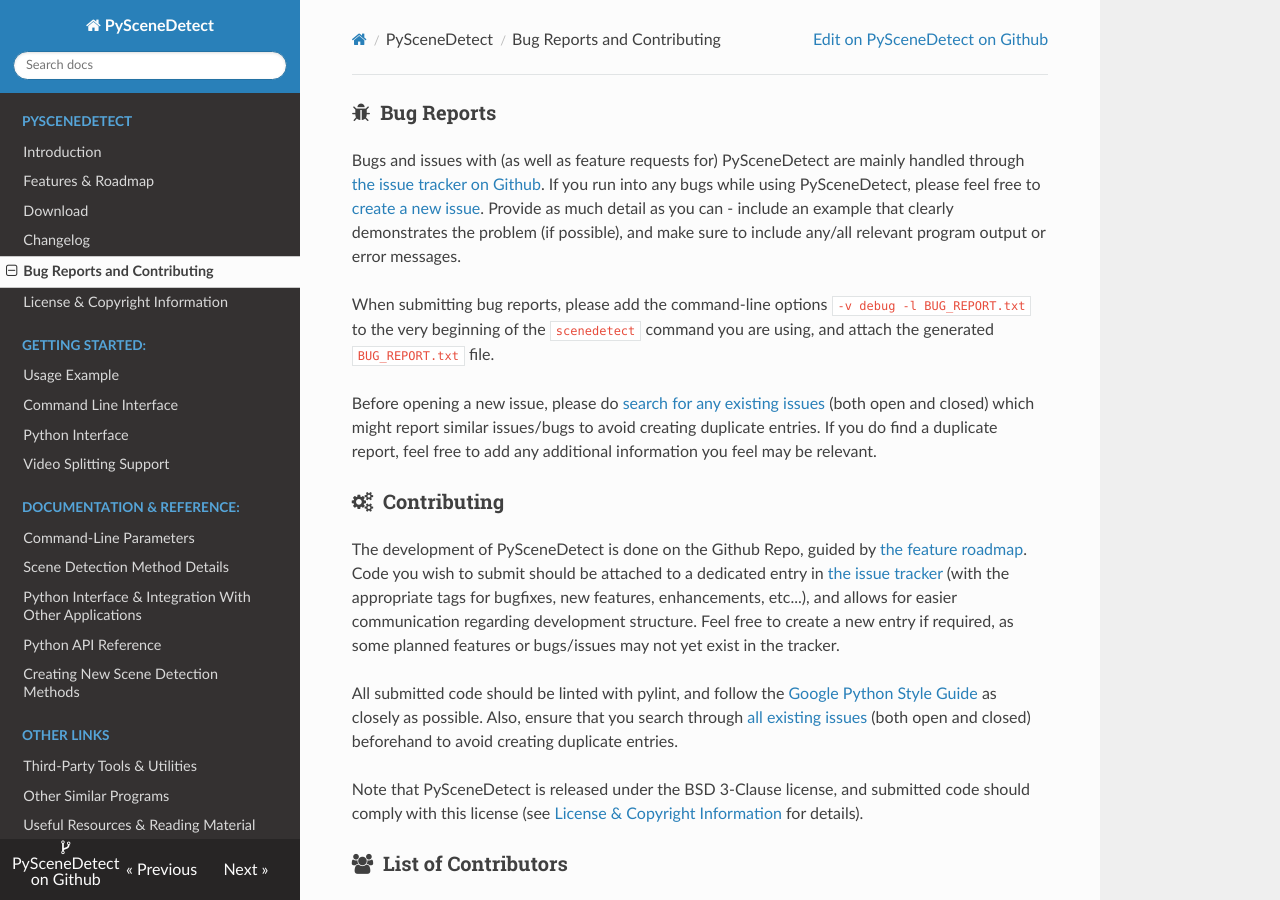
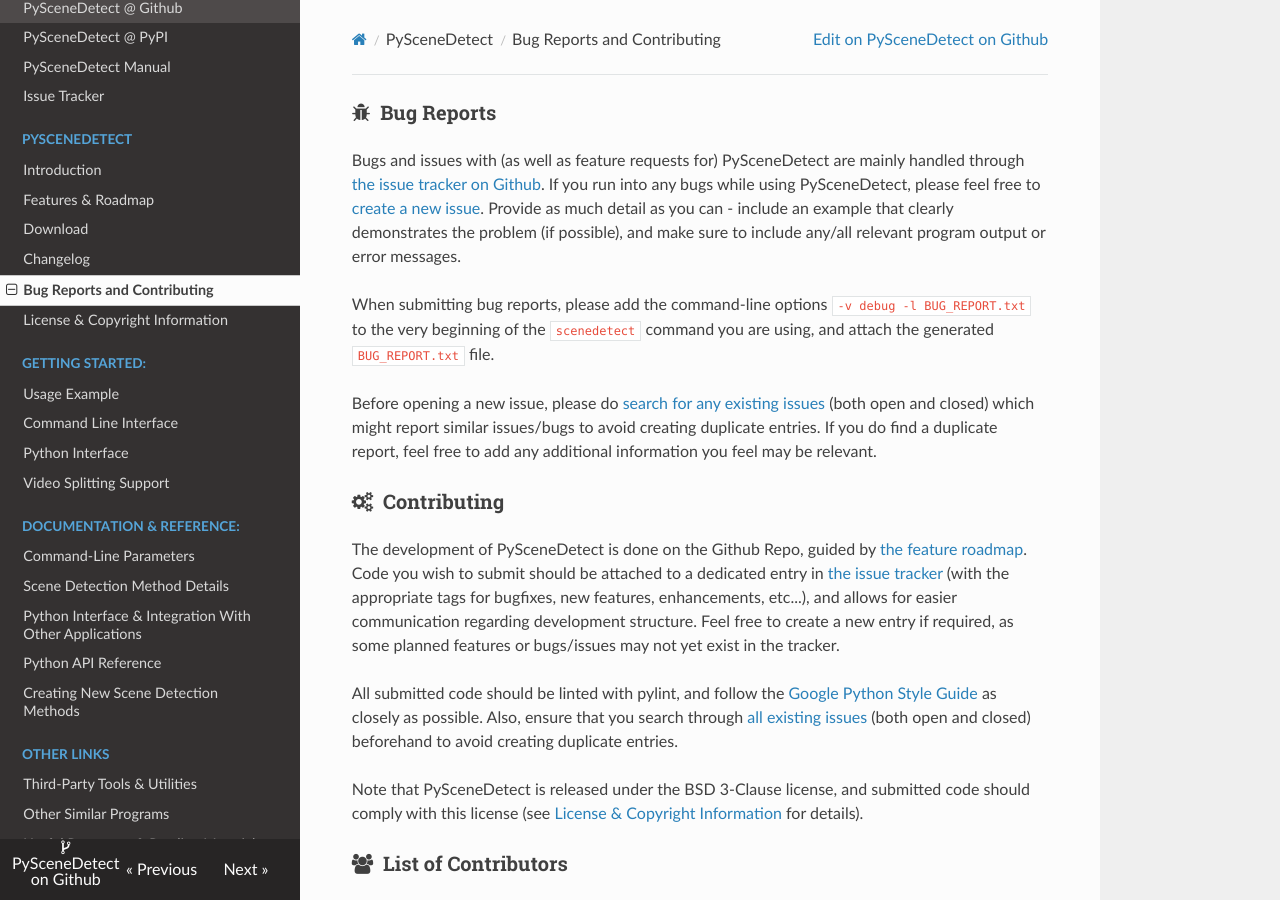
Before and after one commit to vovamushak/PySceneDetect, an MkDocs documentation site: the page built from docs/contributing.md, in a window 1280 px wide and 900 px high. Built offline with MkDocs 1.6.1, drawn with Linux system fonts in a browser that asks for light colours; nearby versions of some CDN libraries; old or Windows-style settings are respelled for this version of MkDocs.

Commit message:
Add links as recommended by HN feedback.

```diff
--- a/mkdocs.yml
+++ b/mkdocs.yml
@@ -11,6 +11,11 @@ theme: readthedocs
 google_analytics: ['UA-72551323-1', 'auto']
 
 pages:
+- 'External Links':
+    - 'PySceneDetect @ Github': 'http://github.com/Breakthrough/PySceneDetect/'
+    - 'PySceneDetect @ PyPI': 'http://pypi.org/project/scenedetect/'
+    - 'PySceneDetect Manual': 'http://pyscenedetect-manual.readthedocs.io/'
+    - 'Issue Tracker': 'http://github.com/Breakthrough/PySceneDetect/issues'
 - 'PySceneDetect':
     - 'Introduction': 'index.md'
     - 'Features & Roadmap': 'features.md'
```
